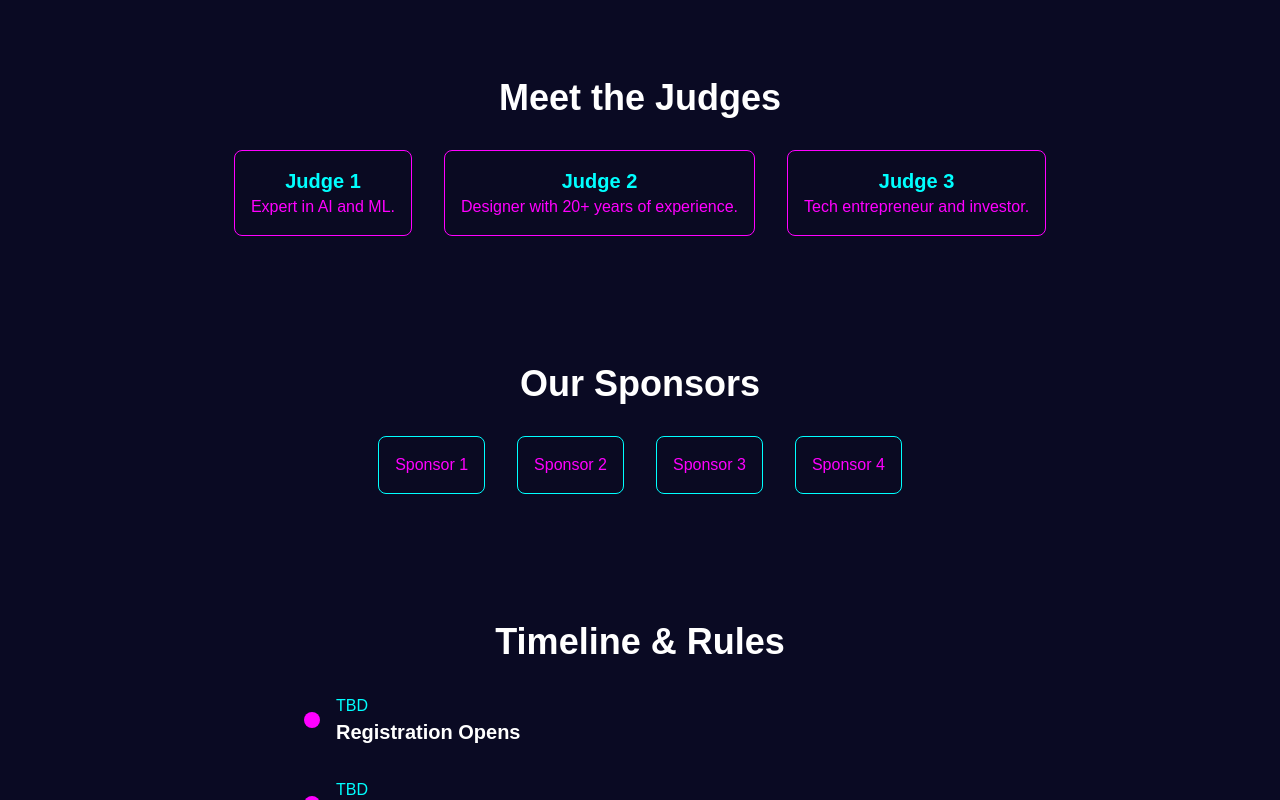
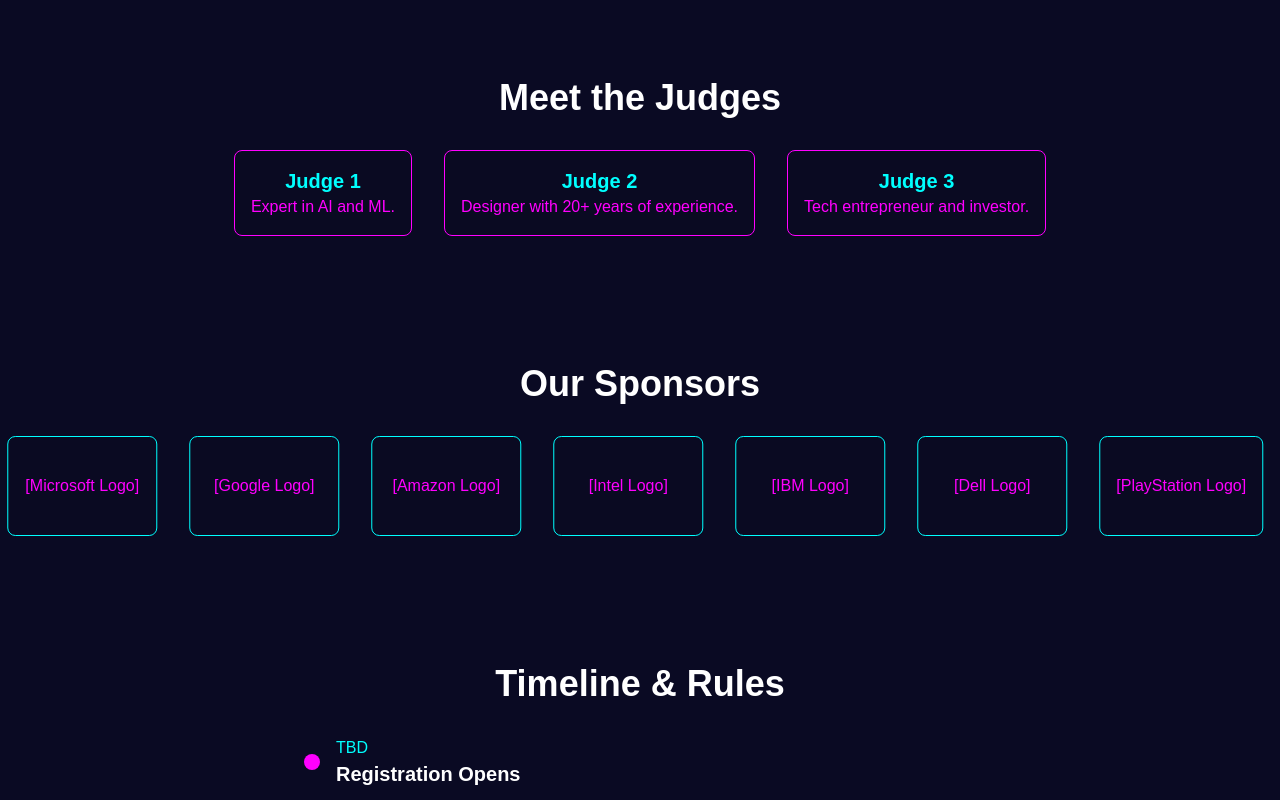
Before and after one commit to olantobi/bolt-hackathon-grok, a React app: page / in a window 1280 px wide. Shown: the part 1460-2260 px from the top of the page. Built offline with nearby package versions, Linux system fonts and the light colour scheme; the HTML template or start-up script is replaced by a standard one.

Commit message:
Add sponsor logos without images

```diff
--- a/package.json
+++ b/package.json
@@ -16,6 +16,7 @@
     "react": "^19.0.0",
     "react-dom": "^19.0.0",
     "react-router-dom": "^7.4.0",
+    "react-scroll-parallax": "^3.4.5",
     "tailwindcss": "^3.4.17"
   },
   "devDependencies": {
--- a/src/App.jsx
+++ b/src/App.jsx
@@ -6,9 +6,11 @@ import JudgesSection from './components/JudgesSection';
 import SponsorsSection from './components/SponsorsSection';
 import TimelineSection from './components/TimelineSection';
 import FooterSection from './components/FooterSection';
+import { ParallaxProvider } from 'react-scroll-parallax';
 
 function App() {
   return (
+    <ParallaxProvider>
       <Router>
         <div className="min-h-screen bg-darkBg">
           <nav className="fixed top-0 w-full z-50 bg-darkBg/80 backdrop-blur-md p-4 flex justify-between items-center">
@@ -37,6 +39,7 @@ function App() {
           </div>
         </div>
       </Router>
+    </ParallaxProvider>
   );
 }
 
--- a/src/components/HeroSection.jsx
+++ b/src/components/HeroSection.jsx
@@ -1,4 +1,5 @@
 import { motion } from 'framer-motion';
+import { Parallax } from 'react-scroll-parallax';
 
 const HeroSection = () => {
   return (
@@ -9,7 +10,9 @@ const HeroSection = () => {
         transition={{ duration: 1.5 }}
         className="relative"
       >
-        <div className="absolute inset-0 bg-gradient-to-r from-neonBlue to-neonPink opacity-50 blur-3xl rounded-full w-[600px] h-[600px] mx-auto" />
+        <Parallax speed={-20}>
+          <div className="absolute inset-0 bg-gradient-to-r from-neonBlue to-neonPink opacity-50 blur-3xl rounded-full w-[600px] h-[600px] mx-auto" />
+        </Parallax>
         <motion.h1
           initial={{ y: 50, opacity: 0 }}
           animate={{ y: 0, opacity: 1 }}
--- a/src/components/SponsorsSection.jsx
+++ b/src/components/SponsorsSection.jsx
@@ -1,24 +1,58 @@
 import { motion } from 'framer-motion';
 
-const sponsors = ['Sponsor 1', 'Sponsor 2', 'Sponsor 3', 'Sponsor 4'];
+// Array of sponsor logos (placeholders for actual images)
+const sponsors = [
+  { name: 'Apple', logo: '[Apple Logo]' },
+  { name: 'Microsoft', logo: '[Microsoft Logo]' },
+  { name: 'Google', logo: '[Google Logo]' },
+  { name: 'Amazon', logo: '[Amazon Logo]' },
+  { name: 'Intel', logo: '[Intel Logo]' },
+  { name: 'IBM', logo: '[IBM Logo]' },
+  { name: 'Dell', logo: '[Dell Logo]' },
+  { name: 'PlayStation', logo: '[PlayStation Logo]' },
+  { name: 'Firefox', logo: '[Firefox Logo]' },
+  { name: 'Evernote', logo: '[Evernote Logo]' },
+  { name: 'Slack', logo: '[Slack Logo]' },
+  { name: 'Dropbox', logo: '[Dropbox Logo]' },
+  { name: 'GitLab', logo: '[GitLab Logo]' },
+  { name: 'Twitch', logo: '[Twitch Logo]' },
+  { name: 'OpenSea', logo: '[OpenSea Logo]' },
+  { name: 'Rippling', logo: '[Rippling Logo]' },
+];
+
+// Duplicate the sponsors array to create a seamless loop
+const duplicatedSponsors = [...sponsors, ...sponsors];
 
 const SponsorsSection = () => {
   return (
-    <section className="py-16 text-center">
+    <section className="py-16 text-center overflow-hidden">
       <h2 className="text-4xl font-bold mb-8">Our Sponsors</h2>
-      <div className="flex justify-center space-x-8">
-        {sponsors.map((sponsor, index) => (
-          <motion.div
-            key={index}
-            initial={{ opacity: 0 }}
-            whileInView={{ opacity: 1 }}
-            transition={{ delay: index * 0.3, duration: 0.8 }}
-            whileHover={{ scale: 1.2 }}
-            className="p-4 bg-darkBg/50 border border-neonBlue rounded-lg text-neonPink"
-          >
-            {sponsor}
-          </motion.div>
-        ))}
+      <div className="relative">
+        <motion.div
+          className="flex"
+          animate={{ x: ['0%', '-50%'] }}
+          transition={{
+            x: {
+              repeat: Infinity,
+              repeatType: 'loop',
+              duration: 20, // Adjust speed of scrolling
+              ease: 'linear',
+            },
+          }}
+        >
+          {duplicatedSponsors.map((sponsor, index) => (
+            <motion.div
+              key={`${sponsor.name}-${index}`} // Unique key for each item
+              whileHover={{ scale: 1.1 }}
+              className="flex-shrink-0 mx-4 p-4 bg-darkBg/50 border border-neonBlue rounded-lg text-neonPink"
+              style={{ minWidth: '150px', height: '100px' }} // Adjust size as needed
+            >
+              <div className="flex items-center justify-center h-full">
+                {sponsor.logo}
+              </div>
+            </motion.div>
+          ))}
+        </motion.div>
       </div>
     </section>
   );
```
Also changed, not shown: 1 other file (tests, documents, lock files or other folders). Lines whose indentation alone changed are shown as unchanged.
